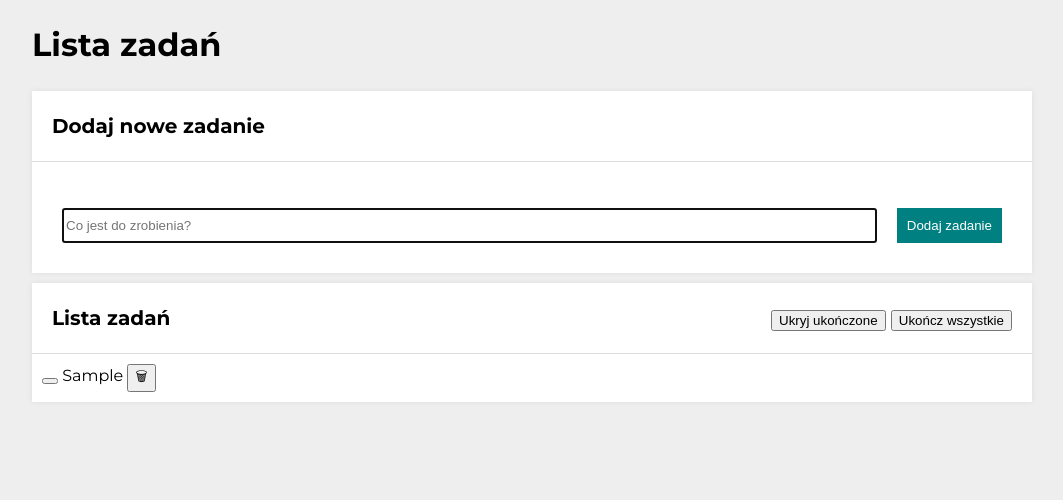
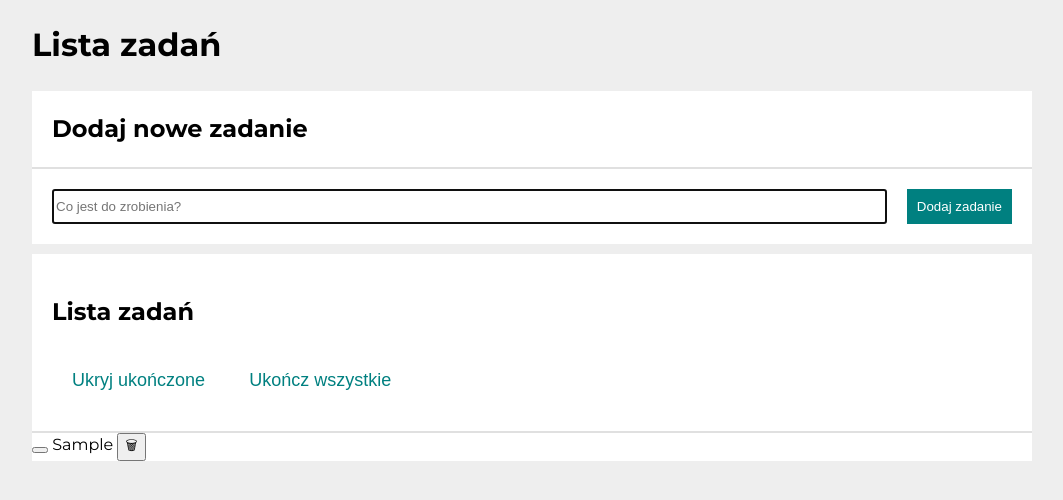
Before and after one commit to Dawid-Zieba/Tasks-list, a plain HTML site: page index.html in a window 1280 px wide. Both pictures are taken after typing "Sample" into the empty fields and a click on the button "Dodaj zadanie". Shown: the whole page, without its empty margins (108-1171 px from the left). Drawn offline with Linux system fonts and the light colour scheme.

Commit message:
added buttons done and hide done

```diff
--- a/css/section.css
+++ b/css/section.css
@@ -1,31 +1,58 @@
 .section {
-    margin: 10px 0;
     background-color: white;
-    box-shadow: 0 0 5px #ddd;
+    margin-top: 10px;
 }
 
-.section__body {
-    padding: 10px;
+.section--tasks {
+    min-height: 180px;
 }
 
 .section__header {
-    border-bottom: 1px solid #ddd;
-    display: grid;
-    grid-template-columns: auto auto;
-    grid-gap: 20px;
-    justify-content: space-between;
-    align-items: center;
-    font-size: 20px;
     padding: 20px;
+    margin: 0;
+    border-bottom: solid 2px #e0e0e0;
 }
 
-@media (max-width: 767px) {
-    .section__header {
+.section__header-second {
+    border: none;
+}
+
+.section__container {
+    display: grid;
+    grid-template-columns: 1fr auto auto;
+    border-bottom: solid 2px #e0e0e0;
+}
+
+@media (max-width: 768px) {
+    .section__container {
         grid-template-columns: 1fr;
     }
 }
 
-.section__title {
-    font-size: 20px;
-    margin: 0;
+.section__buttonsContainer {
+    align-self: center;
+
 }
+@media (max-width: 768px) {
+    .section__buttonsContainer {
+        display: grid;
+        grid-template-columns: 1fr;
+    }
+}
+
+.section__button {
+    color: teal;
+    background: none;
+    border: none;
+    padding: 20px;
+    font-size: 18px;
+    transition: color 1s;
+}
+
+.section__button:hover {
+    color: hsl(180, 100%, 35%);
+}
+
+.section__button:disabled{
+    color: #e0e0e0;
+}
```
